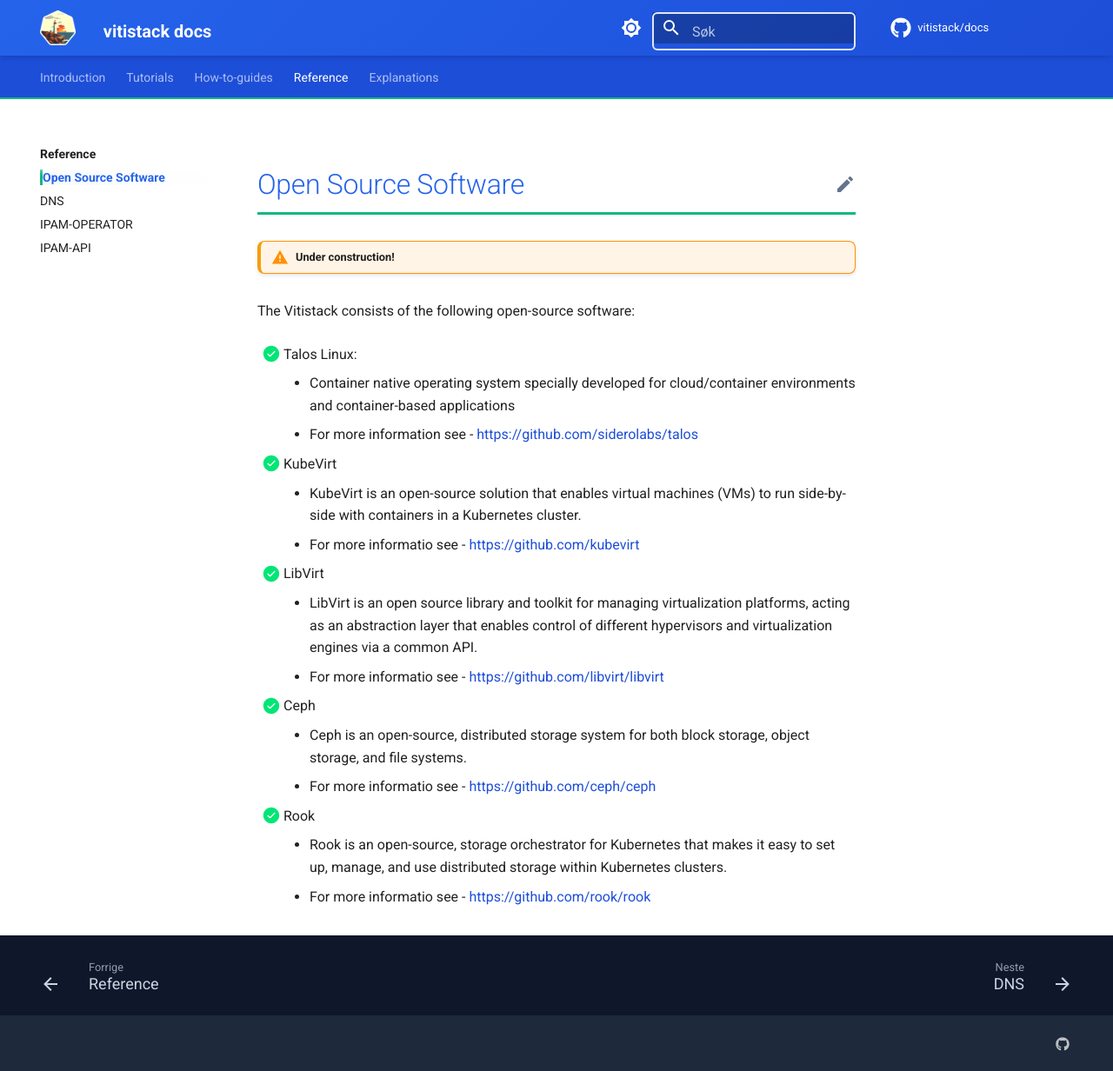
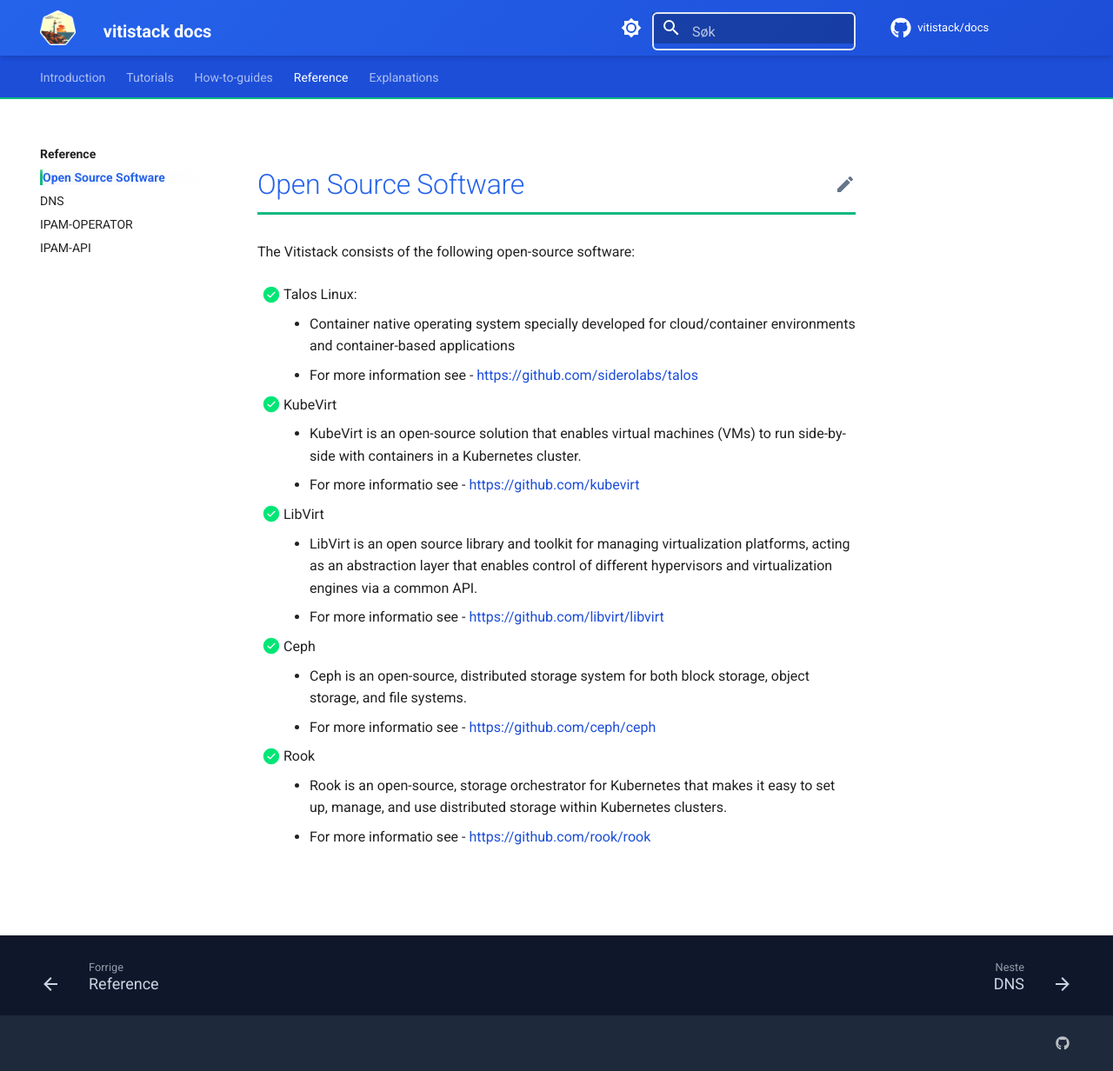
Before and after one commit to vitistack/docs, an MkDocs documentation site: the page built from docs/reference/opensourcesoftware.md, in a window 1280 px wide and 1232 px high. Shown: the whole window at 87% size. Built offline with MkDocs 1.6.1 and Material for MkDocs 9.7.7, drawn with Linux system fonts in a browser that asks for light colours; comment, search, counter and statistics services are not loaded.

Commit message:
removed warning oss

```diff
--- a/docs/reference/opensourcesoftware.md
+++ b/docs/reference/opensourcesoftware.md
@@ -1,6 +1,4 @@
 # Open Source Software
-
-!!! warning "Under construction!"
 
 The Vitistack consists of the following open-source software:
 
```
